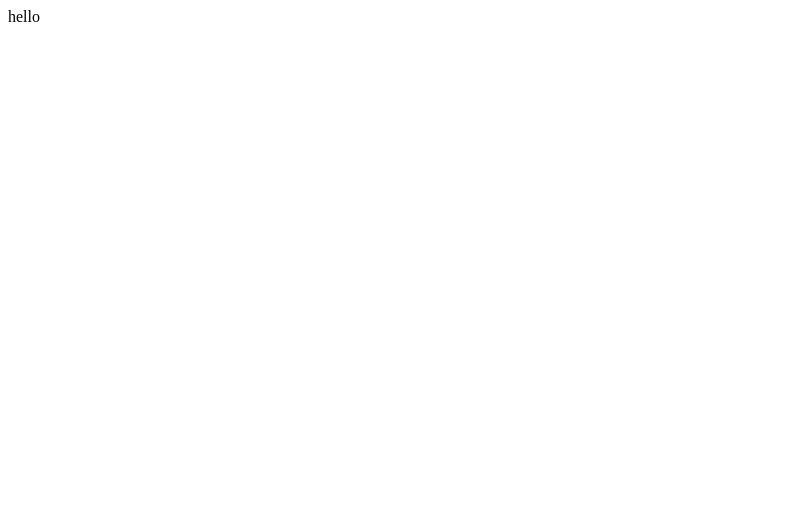
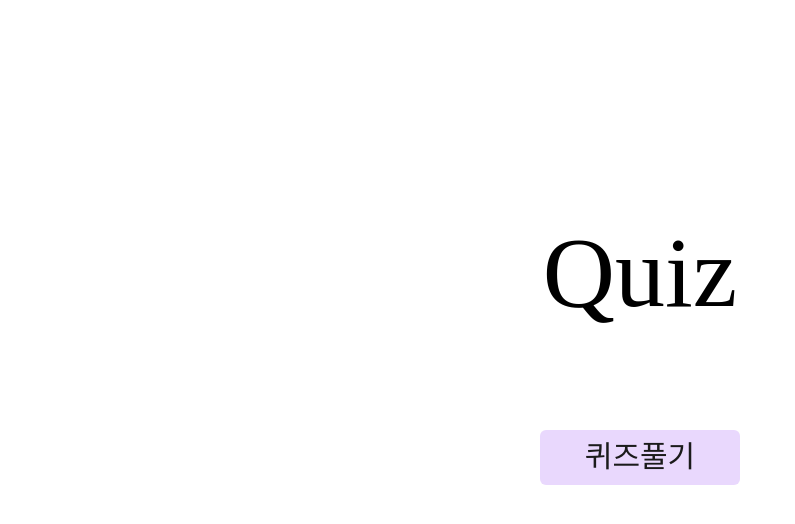
Before and after one commit to syeon2565/quiz, a Next.js app: page / in a window 1280 px wide. Shown: the top 524 px of the page, without its empty margins (0-795 px from the left). Built offline with nearby package versions, Linux system fonts and the light colour scheme.

Commit message:
📦️ Install normalize.css and create layout component

```diff
--- a/package.json
+++ b/package.json
@@ -13,6 +13,7 @@
   "dependencies": {
     "@stitches/react": "^1.2.8",
     "next": "12.3.1",
+    "normalize.css": "^8.0.1",
     "react": "18.2.0",
     "react-dom": "18.2.0",
     "storybook": "^6.5.12"
--- /dev/null
+++ b/src/components/Layout.tsx
@@ -0,0 +1,18 @@
+import { FC, PropsWithChildren } from "react";
+import { styled } from "@stitches/react";
+
+const Layout: FC<PropsWithChildren> = ({ children }) => {
+  return <StyledLayout>{children}</StyledLayout>;
+};
+
+const StyledLayout = styled("div", {
+  width: "425px",
+  margin: "0 auto",
+  minHeight: "100vh",
+  display: "flex",
+  flexDirection: "column",
+  alignItems: "center",
+  justifyContent: "center",
+});
+
+export default Layout;
--- a/src/pages/_app.tsx
+++ b/src/pages/_app.tsx
@@ -1,4 +1,5 @@
 import type { AppProps } from "next/app";
+import "normalize.css";
 
 function MyApp({ Component, pageProps }: AppProps) {
   return <Component {...pageProps} />;
--- a/src/pages/index.tsx
+++ b/src/pages/index.tsx
@@ -1,7 +1,25 @@
 import type { NextPage } from "next";
+import { Button } from "../styles/DS/Button/Button";
+import { styled } from "@stitches/react";
+import Layout from "../components/Layout";
 
 const Home: NextPage = () => {
-  return <>hello</>;
+  return (
+    <Layout>
+      <Title>Quiz</Title>
+      <StyledButton>퀴즈풀기</StyledButton>
+    </Layout>
+  );
 };
 
+const Title = styled("div", {
+  display: "flex",
+  justifyContent: "center",
+  fontSize: "100px",
+});
+
+const StyledButton = styled(Button, {
+  margin: "100px",
+});
+
 export default Home;
```
